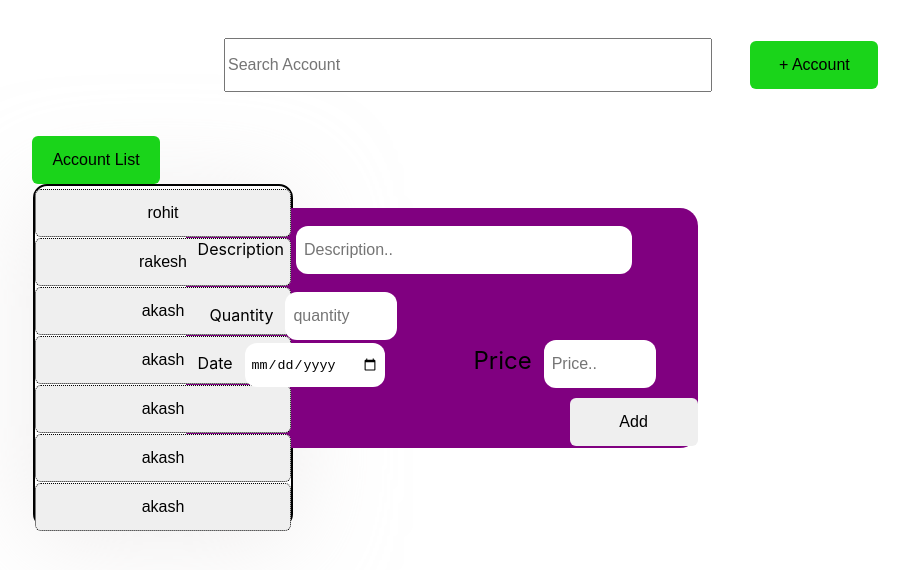
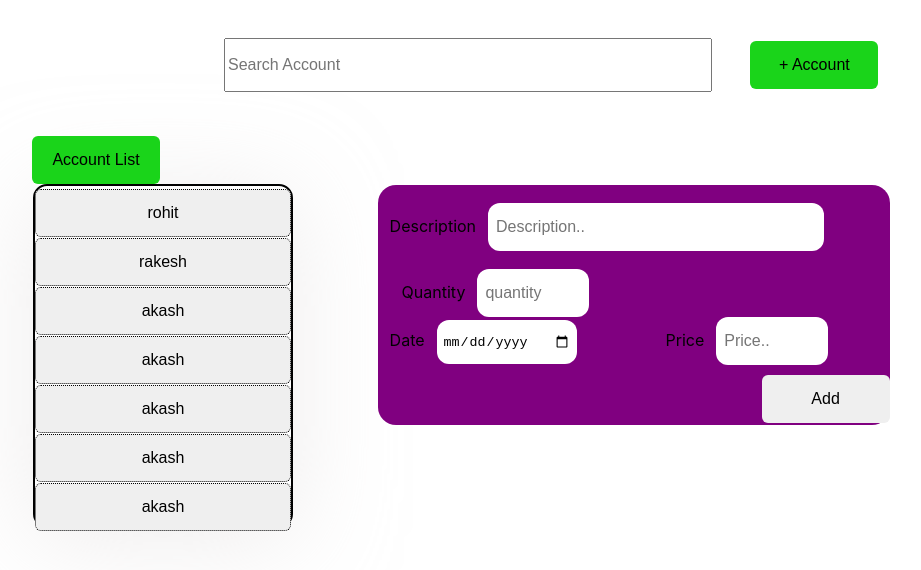
Before and after one commit to Parth-Ramani/groceries-account, a React (Create React App) app: page / in a window 1280 px wide. Shown: the top 570 px of the page, without its empty margins (160-1081 px from the left). Built offline with nearby package versions, Linux system fonts and the light colour scheme.

Commit message:
use the useSate contact btn and inputbox style proper

```diff
--- a/src/App.js
+++ b/src/App.js
@@ -6,6 +6,7 @@ import Modal from "./Components/Modal";
 import ContactList from "./Components/ContactList";
 function App() {
   const [openForm, setForm] = useState(false);
+  const [openList, setList] = useState(true || false);
   return (
     <div>
       <input className="search" type="text" placeholder="Search Account" />
@@ -20,8 +21,16 @@ function App() {
         + Account
       </button>
       <br />
-      <button className="accountList">Account List</button>
-      <ContactList />
+      <button
+        onClick={() => {
+          setList(true);
+          setList(false);
+        }}
+        className="accountList"
+      >
+        Account List
+      </button>
+      {openList && <ContactList />}
       {openForm && <Modal setForm={setForm} />}
       <InputFields />
     </div>
--- a/src/Components/InputFields.css
+++ b/src/Components/InputFields.css
@@ -3,13 +3,14 @@
   margin-left: 12px;
 }
 .inputBox {
+  position: fixed;
   display: flex;
   height: 30vh;
   width: 40vw;
   /* border: 2px solid black; */
   background-color: purple;
-  margin-top: -320px;
-  margin-left: 27%;
+  margin-top: -343px;
+  margin-left: 42%;
   border-radius: 18px;
 }
 .descInput {
@@ -61,7 +62,7 @@
   outline: none;
 }
 .price {
-  font-size: 24px;
+  font-size: medium;
   margin-left: 89px;
 }
 .priceInput {
```
